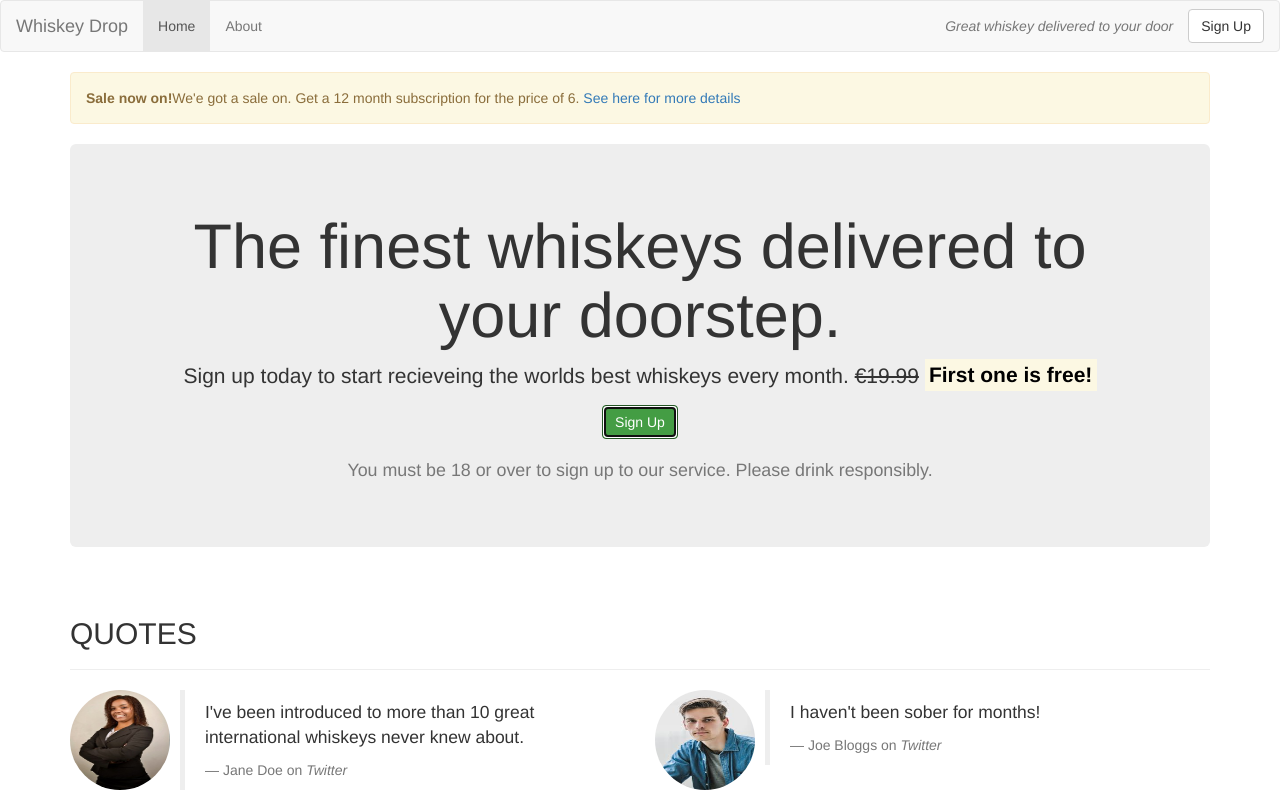
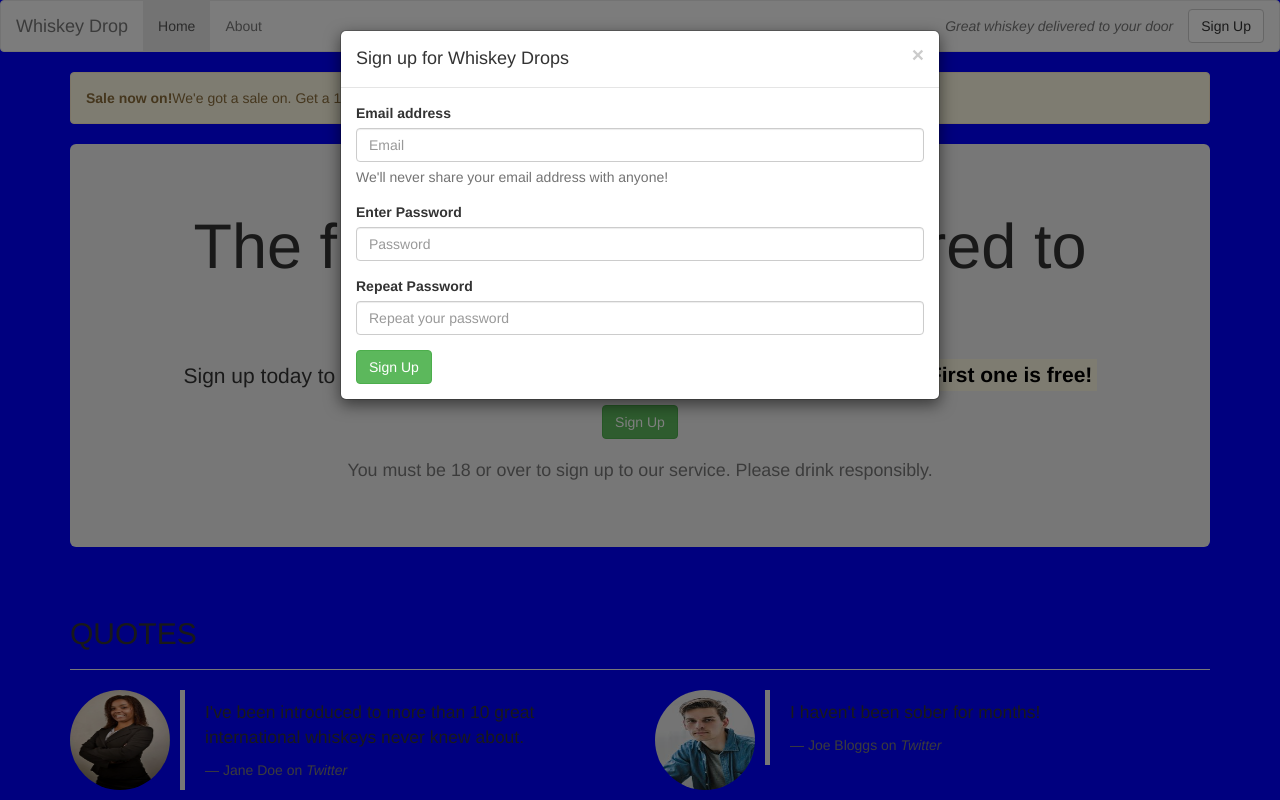
Before and after one commit to IanDoyle01/whiskey-drops-demo-site, a plain HTML site: page index.html in a window 1280 px wide. Both pictures are taken after a click on the button "Sign Up". Shown: the top 800 px of the page. Drawn offline with nearby package versions, Linux system fonts and the light colour scheme.

Commit message:
Added sign up modal and custom css link

```diff
--- /dev/null
+++ b/css/style.css
@@ -0,0 +1,3 @@
+body {
+    background-color: blue;
+}
--- a/index.html
+++ b/index.html
@@ -5,6 +5,7 @@
     <meta charset="UTF-8">
     <meta name="viewport" content="width=device-width, initial-scale=1.0">
     <link rel="stylesheet" href="https://maxcdn.bootstrapcdn.com/bootstrap/3.3.7/css/bootstrap.min.css" type="text/css" />
+    <link rel="stylesheet" href="css/style.css" type="text/css" />
     <title>Whiskey Drop | Taste a new whiskey every month</title>
 </head>
 
@@ -50,7 +51,7 @@
                 <section class="callout jumbotron text-center">
                     <h1>The finest whiskeys delivered to your doorstep.</h1>
                     <p class="lead">Sign up today to start recieveing the worlds best whiskeys every month. <s class="hidden-xs">€19.99</s> <span class="visible-xs"><br></span><strong><mark>First one is free!</mark></strong></p>
-                    <p><button class="btn btn-large btn-success">Sign Up</button></p>
+                    <p><button class="btn btn-large btn-success" data-toggle="modal" data-target="#signUpModal">Sign Up</button></p>
                     <p class="text-muted"><small>You must be 18 or over to sign up to our service. Please drink responsibly.</small></p>
                 </section>
             </div>
@@ -170,8 +171,39 @@
             -->
     </article>
 
+    <!-- Modal -->
+    <div class="modal fade" id="signUpModal" tabindex="-1" role="dialog" aria-labelledby="myModalLabel">
+        <div class="modal-dialog" role="document">
+            <div class="modal-content">
+                <div class="modal-header">
+                    <button type="button" class="close" data-dismiss="modal" aria-label="Close"><span aria-hidden="true">&times;</span></button>
+                    <h4 class="modal-title" id="myModalLabel">Sign up for Whiskey Drops</h4>
+                </div>
+                <div class="modal-body">
+                    <form>
+                        <div class="form-group">
+                            <label for="email">Email address</label>
+                            <input type="email" class="form-control" id="email" placeholder="Email">
+                            <p class="help-block">We'll never share your email address with anyone!</p>
+                        </div>
+                        <div class="form-group">
+                            <label for="password">Enter Password</label>
+                            <input type="password" class="form-control" id="password" placeholder="Password">
+                        </div>
+                        <div class="form-group">
+                            <label for="passwordRepeat">Repeat Password</label>
+                            <input type="password" class="form-control" id="passwordRepeat" placeholder="Repeat your password">
+                        </div>
+                        <button type="submit" class="btn btn-success">Sign Up</button>
+                    </form>
+                </div>
+            </div>
+        </div>
+    </div>
+
+
     <!--Scripts-->
-    <script src="http://code.jquery.com/jquery-3.3.1.min.js" integrity="sha256-FgpCb/KJQlLNfOu91ta32o/NMZxltwRo8QtmkMRdAu8=" crossorigin="anonymous"></script>
+    <script src="https://code.jquery.com/jquery-3.2.1.min.js" integrity="sha256-hwg4gsxgFZhOsEEamdOYGBf13FyQuiTwlAQgxVSNgt4=" crossorigin="anonymous"></script>
     <script src="https://maxcdn.bootstrapcdn.com/bootstrap/3.3.7/js/bootstrap.min.js" integrity="sha384-Tc5IQib027qvyjSMfHjOMaLkfuWVxZxUPnCJA7l2mCWNIpG9mGCD8wGNIcPD7Txa" crossorigin="anonymous"></script>
 
 </body>
```
